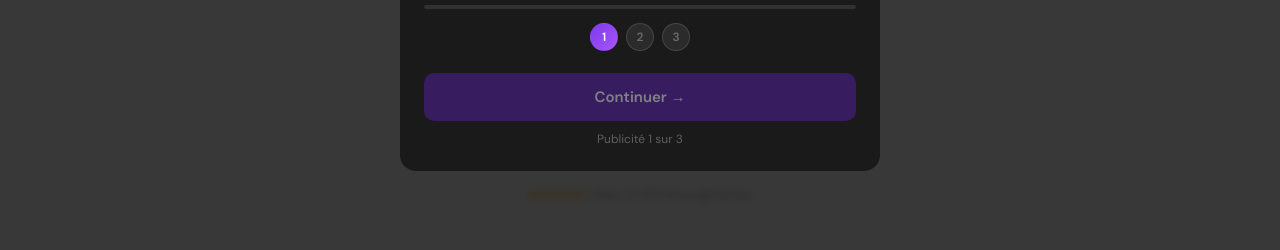
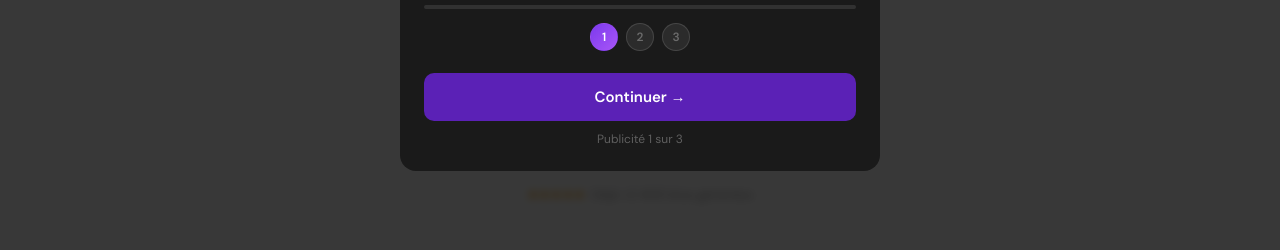
Before and after one commit to sossa-trl1/pro-bio, a website: page index.html in a window 1280 px wide. Both pictures are taken after a click on the link "Commencer". Shown: the part 550-800 px from the top of the page. Drawn offline with Linux system fonts and the light colour scheme.

Commit message:
Replace lockAdBtn with unlockAdBtn in openAd function

```diff
--- a/index.html
+++ b/index.html
@@ -771,7 +771,7 @@ function openAd() {
   document.getElementById('adwall').style.display = 'flex';
   adN = 1; adOk = false; adWaiting = false;
   resetBar(); updateAdDots(); updateAdTexts();
-  lockAdBtn();
+  unlockAdBtn();
   document.addEventListener('visibilitychange', onVisibility);
 }
 
```
